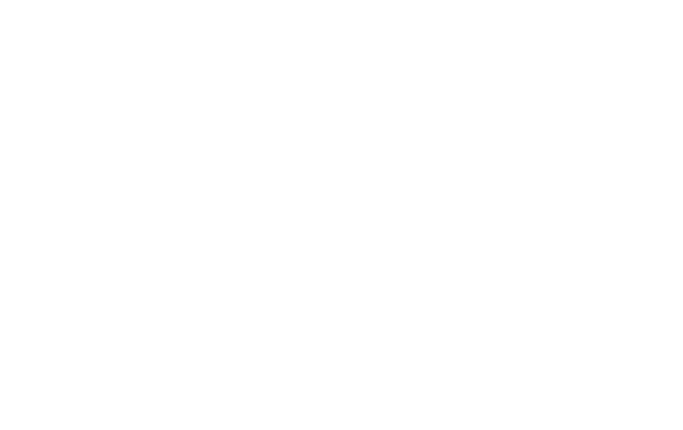
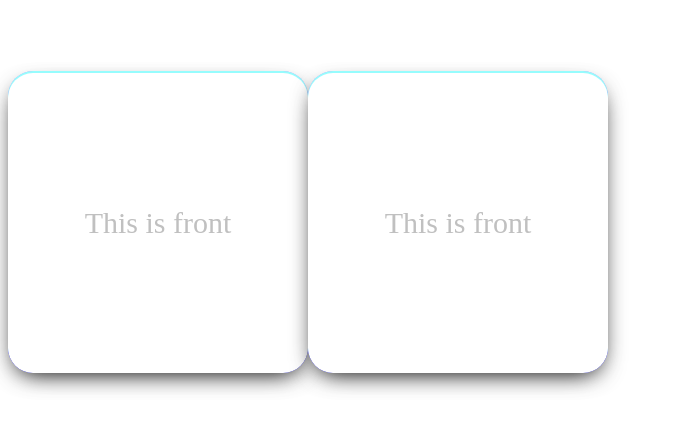
Before and after one commit to elena-in-code/Flip-information-cards, a plain HTML site: page index.html in a window 1280 px wide. Shown: the whole page, without its empty margins (0-683 px from the left). Drawn offline with Linux system fonts and the light colour scheme.

Commit message:
flip
added flip effect and style

```diff
--- a/assets/style.css
+++ b/assets/style.css
@@ -0,0 +1,42 @@
+.container {
+	display: inline-flex;
+}
+.inner-container {
+  perspective: 900px;
+}
+.main {
+  width:300px;
+  height:300px;
+  position:relative;
+  margin: 50px auto;
+  transition:all .5s ease-in-out;
+  transform-style:preserve-3d;
+}
+.main:hover {
+  transform: rotateY(180deg);
+}
+.main div {
+  position: absolute;
+  top: 5%;
+  left:0;
+  width: 100%;
+  height:100%;
+  font-size: 30px;
+  text-align:center;
+  line-height:300px;
+  color: silver;
+  border-radius: 25px;
+}
+.front {
+  z-index:2;
+  background-color: white;
+  backface-visibility: hidden;
+  box-shadow: 0px -2px 0px 0px 	rgba(150, 252, 253, 1.0), 2px 8px 25px -10px rgba(0,0,0,0.75);
+}
+.back {
+  z-index:1;
+  background-color: blue;
+  transform: rotateY(180deg);
+  backface-visibility: visible;
+  box-shadow: 0px -2px 0px 0px rgba(211, 150, 253, 1.0), 2px 8px 25px -10px rgba(0,0,0,0.75);
+}
--- a/index.html
+++ b/index.html
@@ -5,6 +5,21 @@
 	<link rel="stylesheet" type="text/css" href="assets/style.css">
 </head>
 <body>
+	<div class="container">
+		<div class="inner-container">
+		    <div class="main">
+		      <div class="front">This is front</div>
+		      <div class="back">This is back</div>
+		    </div>
+		</div>
+
+		<div class="inner-container">
+		    <div class="main">
+		      <div class="front">This is front</div>
+		      <div class="back">This is back</div>
+		    </div>
+		</div>
+	</div>
 
 </body>
 </html>
```
